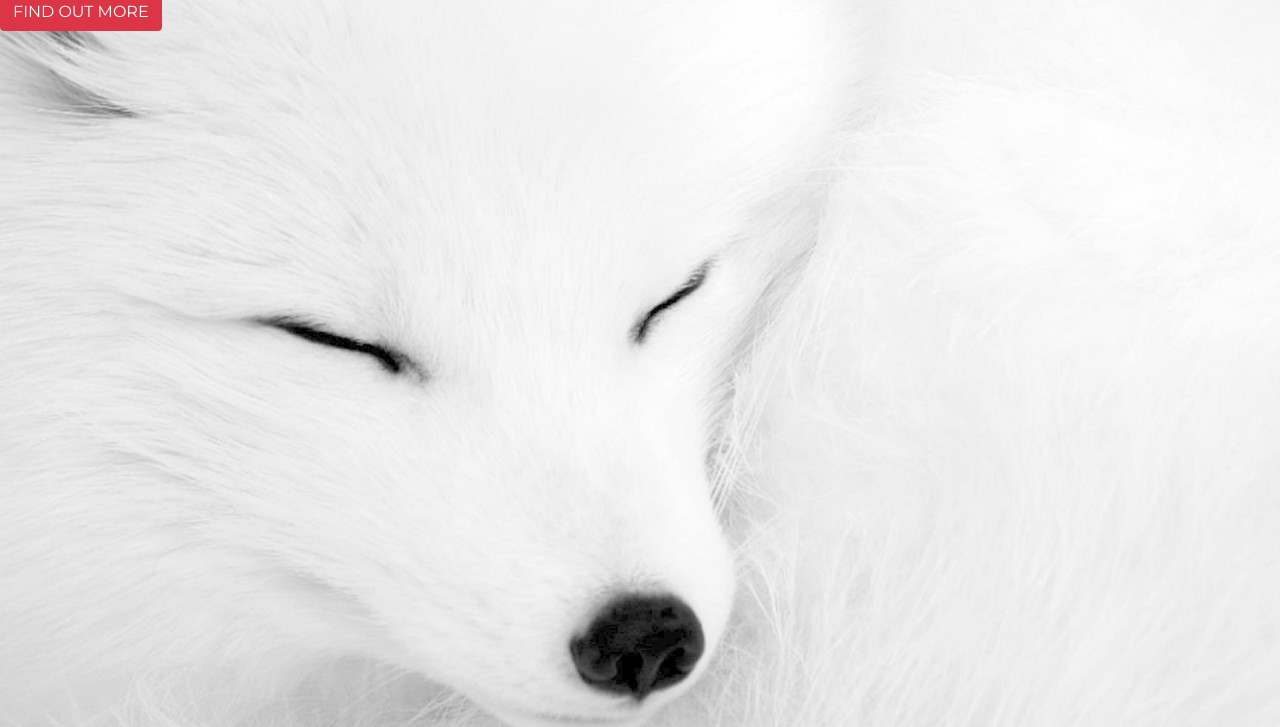
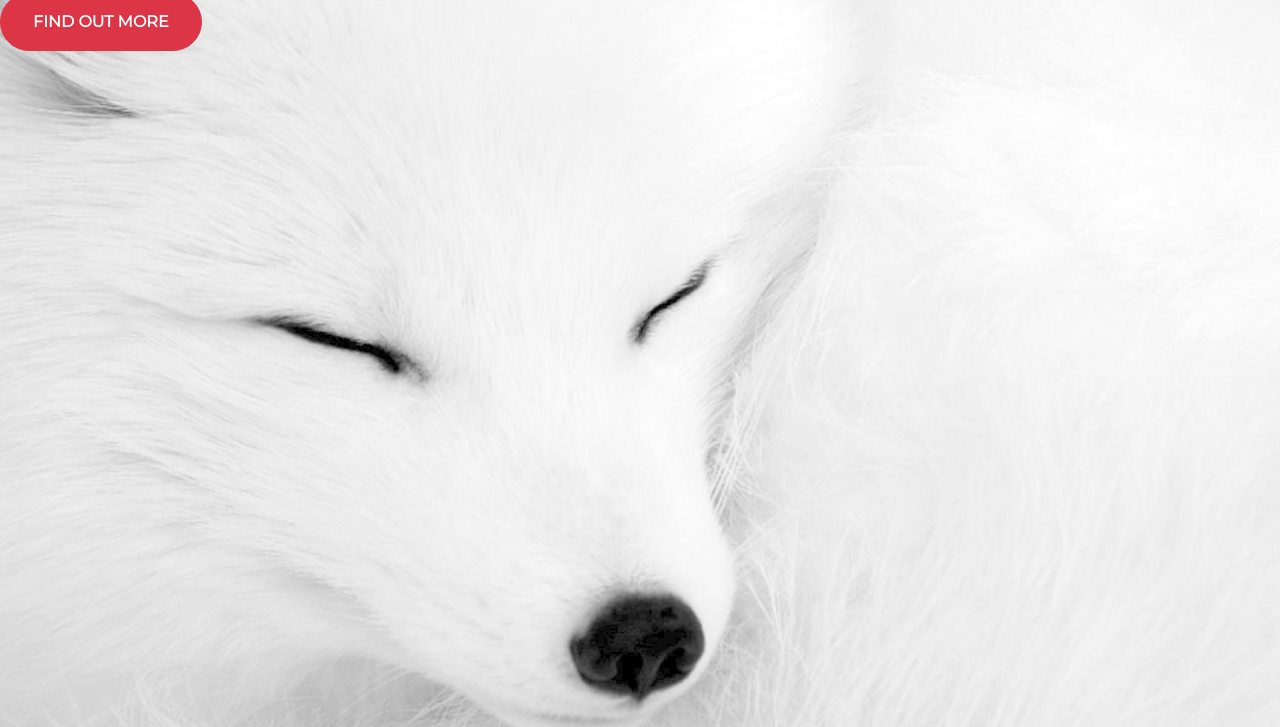
Before and after one commit to Laks-Forks/WhiteFox, a plain HTML site: page index.html in a window 1280 px wide. Shown: the part 73-800 px from the top of the page. Drawn offline with nearby package versions, Linux system fonts and the light colour scheme.

Commit message:
button :art:

```diff
--- a/index.html
+++ b/index.html
@@ -12,8 +12,8 @@
 </head>
 <body>
 
-    <h1><strong>THE BIGGEST STUDIO FOR YEARS</strong></h1>
-    <button type="button" class="btn btn-danger">FIND OUT MORE</button>
+    <h1 class="text-uppercase"><strong>THE BIGGEST STUDIO FOR YEARS</strong></h1>
+    <button type="button" class="btn btn-danger btn-xl">FIND OUT MORE</button>
 
 <script src="https://cdnjs.cloudflare.com/ajax/libs/jquery/3.4.1/jquery.slim.min.js"></script>
 <script src="https://cdnjs.cloudflare.com/ajax/libs/popper.js/1.16.0/umd/popper.min.js"></script>
--- a/styles.css
+++ b/styles.css
@@ -11,3 +11,17 @@ body {
 h1{
     font-size: 3rem;
 }
+
+/*class*/
+.btn {
+    font-weight: 700;
+    border-radius: 300px;
+    text-transform: uppercase;
+}
+
+
+
+
+.btn-xl {
+    padding: 1rem 2rem;
+}
```
